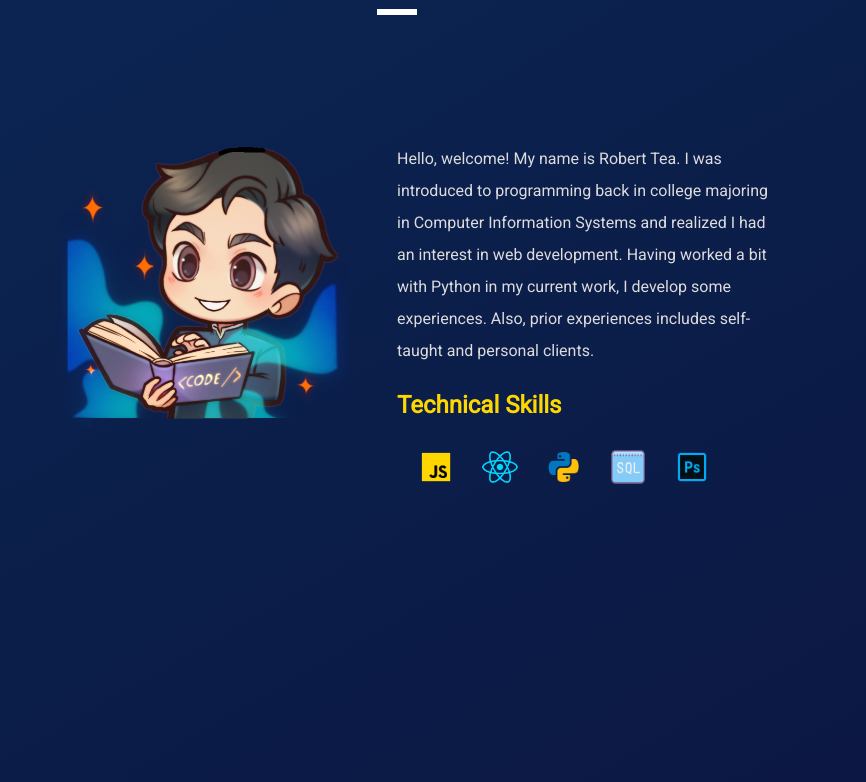
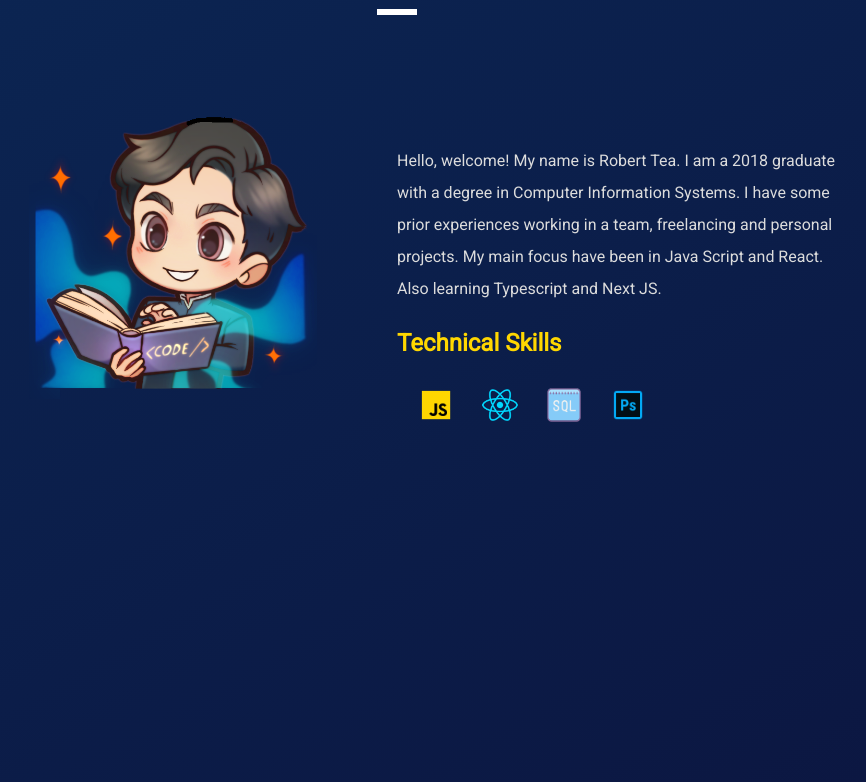
Before and after one commit to robteaw/portfolio, a React (Create React App) app: page / in a window 1280 px wide. Shown: the part 1078-1860 px from the top of the page, without its empty margins (243-1109 px from the left). Built offline with nearby package versions, Linux system fonts and the light colour scheme.

Commit message:
About and Contact page updated

```diff
--- a/src/App.css
+++ b/src/App.css
@@ -166,7 +166,7 @@ body.light .contact-info .row a h2:hover {
 .hero,
 .about,
 .contact {
-  padding: 0 20%;
+  padding: 0 15%;
 }
 .about,
 .portfolio {
--- a/src/components/About/About.js
+++ b/src/components/About/About.js
@@ -2,7 +2,7 @@ import React from "react";
 import book from "../../images/book.png";
 import javascript from "../../images/javascript.png";
 import react from "../../images/react.png";
-import python from "../../images/python.png";
+// import python from "../../images/python.png";
 import sql from "../../images/sql.png";
 import photoshop from "../../images/photoshop.png";
 import styled from "styled-components";
@@ -17,7 +17,7 @@ export default function About() {
   const data = [
     { tooltip: "JavaScript", img: javascript },
     { tooltip: "React", img: react },
-    { tooltip: "Python", img: python },
+    // { tooltip: "Python", img: python },
     { tooltip: "SQL", img: sql },
     { tooltip: "Photoshop", img: photoshop },
   ];
@@ -53,11 +53,11 @@ export default function About() {
           className="right"
         >
           <p>
-            Hello, welcome! My name is Robert Tea. I was introduced to
-            programming back in college majoring in Computer Information Systems
-            and realized I had an interest in web development. Having worked a
-            bit with Python in my current work, I develop some experiences.
-            Also, prior experiences includes self-taught and personal clients.
+            Hello, welcome! My name is Robert Tea. I am a 2018 graduate with a
+            degree in Computer Information Systems. I have some prior
+            experiences working in a team, freelancing and personal projects. My
+            main focus have been in Java Script and React. Also learning
+            Typescript and Next JS.
           </p>
           <h2>Technical Skills</h2>
           <div className="skills-images">
--- a/src/components/Contact/Contact.js
+++ b/src/components/Contact/Contact.js
@@ -1,6 +1,5 @@
 import React from "react";
 import email from "../../images/email.png";
-import mobile from "../../images/mobile.png";
 import telephone from "../../images/telephone.png";
 import styled from "styled-components";
 // Animation
@@ -48,17 +47,6 @@ function Contact() {
             </h2>
             <a href="mailto: robteaw@gmail.com">
               <h2 className="subject">robteaw@gmail.com</h2>
-            </a>
-          </div>
-
-          <div className="row">
-            <h2>
-              <img src={mobile} alt={mobile} />
-              Phone:
-            </h2>
-
-            <a href="tel: 7132403527">
-              <h2 className="subject">713-240-3527</h2>
             </a>
           </div>
         </motion.div>
```
